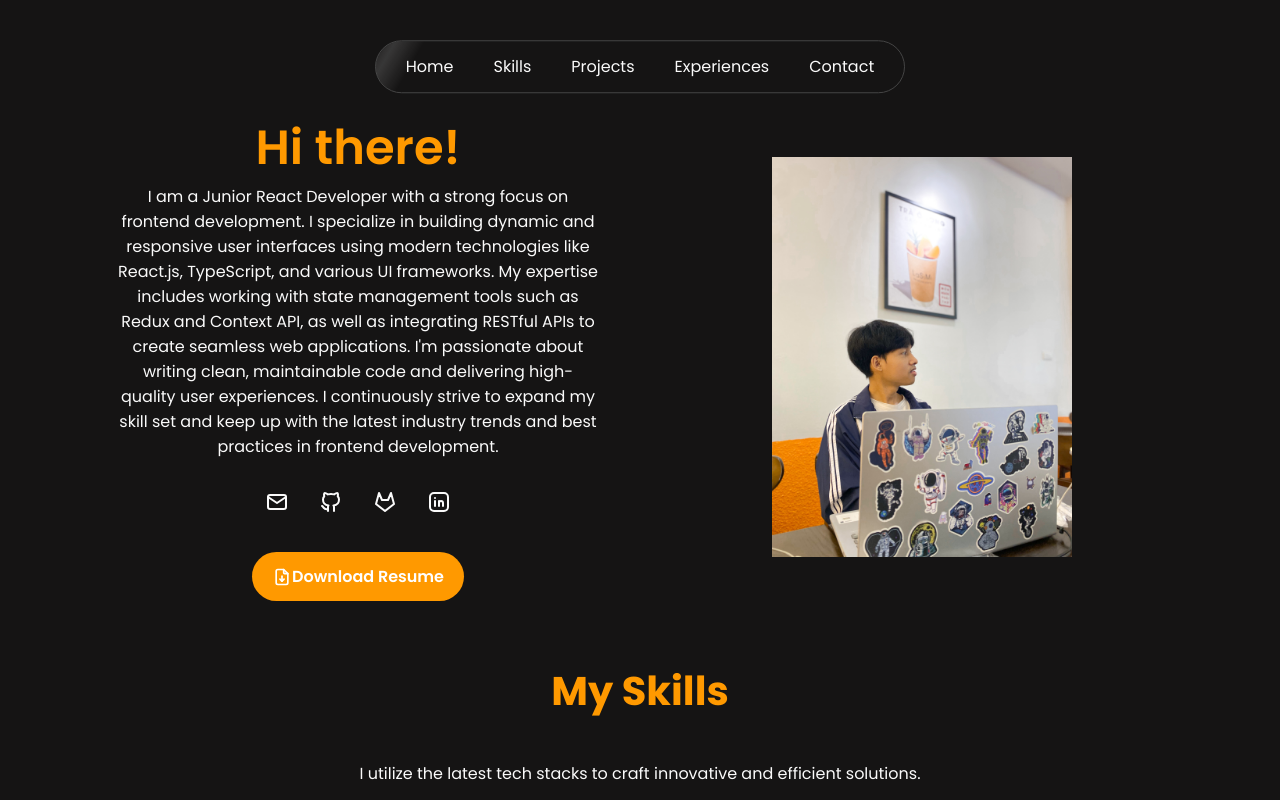
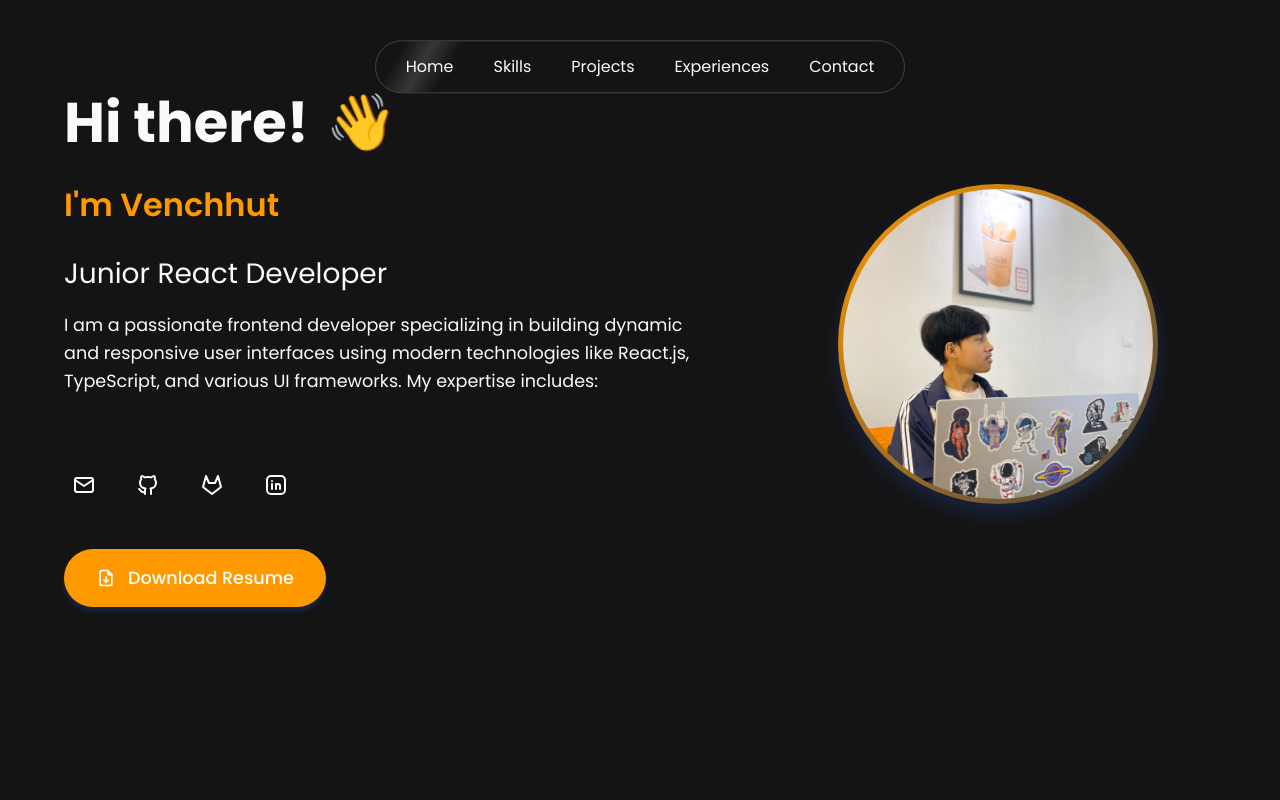
Before and after one commit to Venchhut/Portfolio, a React (Vite) app: page / in a window 1280 px wide. Shown: the top 800 px of the page. Built offline with nearby package versions, Linux system fonts and the light colour scheme.

Commit message:
fix: update homeSection

```diff
--- a/src/components/home/HeroSection.css
+++ b/src/components/home/HeroSection.css
@@ -1,124 +1,296 @@
-* {
-  margin: 0;
-  padding: 0;
-  box-sizing: border-box;
-}
-
-body {
-  font-family: "Poppins", sans-serif;
+:root {
+  --background-secondary: #f3f4f6;
+  --transition-speed: 0.3s;
 }
 
 .home {
-  padding: 40px 0;
+  min-height: 100vh;
+  padding: 80px 0;
+  background: linear-gradient(
+    135deg,
+    var(--background) 0%,
+    var(--background-secondary) 100%
+  );
 }
 
 .home-content {
   display: grid;
-  grid-template-columns: 1fr 1fr;
-  gap: 40px;
-  width: 85%;
+  grid-template-columns: 1.2fr 0.8fr;
+  gap: 60px;
+  width: 90%;
+  max-width: 1200px;
   margin: 0 auto;
+  align-items: center;
 }
 
 .left-content {
   display: flex;
   flex-direction: column;
-  justify-content: center;
+  gap: 2rem;
+}
+
+.text-content {
+  display: flex;
+  flex-direction: column;
+  gap: 1rem;
+}
+
+.title {
+  font-size: 3.5rem;
+  font-weight: 700;
+  color: var(--text-primary);
+  display: flex;
   align-items: center;
-  text-align: center;
-  margin-top: 10%;
-  padding: 20px;
-  border-radius: 10px;
+  gap: 1rem;
+}
+
+.wave {
+  animation: wave 2.5s infinite;
+  transform-origin: 70% 70%;
+  display: inline-block;
+}
+
+@keyframes wave {
+  0% {
+    transform: rotate(0deg);
+  }
+  10% {
+    transform: rotate(14deg);
+  }
+  20% {
+    transform: rotate(-8deg);
+  }
+  30% {
+    transform: rotate(14deg);
+  }
+  40% {
+    transform: rotate(-4deg);
+  }
+  50% {
+    transform: rotate(10deg);
+  }
+  60% {
+    transform: rotate(0deg);
+  }
+  100% {
+    transform: rotate(0deg);
+  }
+}
+
+.subtitle {
+  font-size: 2rem;
+  color: var(--primary-color);
+  font-weight: 600;
+  margin-bottom: 0.5rem;
+}
+
+.typing-text {
+  font-size: 1.75rem;
+  color: var(--text-secondary);
+  border-right: 3px solid var(--primary-color);
+  padding-right: 5px;
+  animation: typing 4s steps(30, end) infinite,
+    blink 0.7s step-end infinite alternate;
+  white-space: nowrap;
+  overflow: hidden;
+  max-width: fit-content;
+}
+
+@keyframes typing {
+  0%,
+  90%,
+  100% {
+    width: 0;
+  }
+  30%,
+  60% {
+    width: 100%;
+  }
+}
+
+@keyframes blink {
+  50% {
+    border-color: transparent;
+  }
+}
+
+@keyframes typing {
+  from {
+    width: 0;
+  }
+  to {
+    width: 100%;
+  }
+}
+
+@keyframes blink {
+  50% {
+    border-color: transparent;
+  }
+}
+
+.description {
+  font-size: 1.1rem;
+  color: var(--text-secondary);
+  line-height: 1.6;
+  margin-bottom: 1rem;
+}
+
+.social-links {
+  display: flex;
+  gap: 1.5rem;
+  margin-top: 1rem;
+}
+
+.social-icon {
+  color: var(--text-primary);
+  font-size: 1.75rem;
+  padding: 0.5rem;
+  border-radius: 50%;
+  background: var(--background);
+  box-shadow: 0 4px 6px -1px rgba(0, 0, 0, 0.1);
+  transition: all var(--transition-speed) ease;
+}
+
+.social-icon:hover {
+  color: var(--primary-color);
+  transform: translateY(-2px);
+  box-shadow: 0 6px 8px -1px rgba(0, 0, 0, 0.15);
+}
+
+.download-resume {
+  display: flex;
+  align-items: center;
+  gap: 0.75rem;
+  padding: 1rem 2rem;
+  border-radius: 50px;
+  background: var(--primary-color);
+  color: white;
+  border: none;
+  font-size: 1.1rem;
+  font-weight: 500;
+  cursor: pointer;
+  box-shadow: 0 4px 6px -1px rgba(37, 99, 235, 0.3);
+  transition: all var(--transition-speed) ease;
+  width: fit-content;
+}
+
+.download-resume:hover {
+  background: var(--secondary-color);
+  box-shadow: 0 6px 8px -1px rgba(37, 99, 235, 0.35);
 }
 
 .right-content {
   display: flex;
   justify-content: center;
   align-items: center;
-  margin-top: 10%;
-  background-color: transparent;
 }
 
-.title {
-  font-size: 3rem; /* Bigger title */
-  font-weight: 600;
-  color: var(--primary-color);
+.image-wrapper {
+  position: relative;
+  width: 320px;
+  height: 320px;
+  border-radius: 50%;
+  background: linear-gradient(
+    135deg,
+    var(--primary-color),
+    var(--secondary-color)
+  );
+  padding: 5px;
+  box-shadow: 0 10px 20px rgba(37, 99, 235, 0.2);
 }
 
-.icons-link {
-  margin-top: 20px;
-}
-
-.icons-link a {
-  margin: 0 15px;
-  font-size: 2rem;
-  transition: transform 0.3s ease, color 0.3s ease;
-}
-
-.icons-link a:hover {
-  transform: scale(1.15);
-  color: var(--primary-color); /* Change color on hover */
-}
-
-.download-resume {
-  display: flex;
-  justify-content: center;
-  align-items: center;
-  margin-top: 25px;
-  padding: 12px 20px;
-  border-radius: 50px;
-  background-color: var(--primary-color);
-  border: none;
-  color: white;
-  font-size: 1rem;
-  transition: transform 0.3s ease, background-color 0.3s ease;
-}
-
-.download-resume:hover {
-  transform: scale(1.05);
-  background-color: #0057b8;
-}
-
-img {
-  max-width: 300px;
+.image-wrapper img {
+  width: 100%;
+  height: 100%;
+  object-fit: cover;
+  border-radius: 50%;
+  border: 4px solid var(--background);
 }
 
 @media screen and (max-width: 1024px) {
   .home-content {
     grid-template-columns: 1fr;
+    text-align: center;
+    gap: 40px;
+  }
+
+  .left-content {
+    align-items: center;
+    order: 2;
   }
 
   .right-content {
-    order: -1;
-    margin-top: 30%;
+    order: 1;
   }
 
-  .left-content {
-    margin-top: 20%;
+  .skills-list {
+    align-items: center;
+  }
+
+  .title {
+    justify-content: center;
+    font-size: 3rem;
+  }
+
+  .subtitle {
+    font-size: 1.75rem;
+  }
+
+  .typing-text {
+    font-size: 1.25rem;
   }
 }
 
 @media screen and (max-width: 768px) {
+  .home {
+    padding: 60px 0;
+  }
+
+  .title {
+    font-size: 2.5rem;
+  }
+
+  .subtitle {
+    font-size: 1.5rem;
+  }
+
+  .description {
+    font-size: 1rem;
+  }
+
+  .image-wrapper {
+    width: 280px;
+    height: 280px;
+  }
+
+  .download-resume {
+    padding: 0.75rem 1.5rem;
+    font-size: 1rem;
+  }
+}
+
+@media screen and (max-width: 480px) {
+  .home-content {
+    width: 95%;
+  }
+
+  .image-wrapper {
+    width: 240px;
+    height: 240px;
+  }
+
   .title {
     font-size: 2rem;
   }
 
-  .download-resume {
-    padding: 10px 15px;
-    font-size: 0.9rem;
-  }
-  .right-content {
-    order: -1;
-    margin-top: 20%;
+  .subtitle {
+    font-size: 1.25rem;
   }
 
-  .left-content {
-    order: 1;
-    margin-top: 10%;
-  }
-
-  img {
-    max-width: 75%;
-    margin-top: 10px;
+  .typing-text {
+    font-size: 1rem;
+    text-align: center;
+    align-items: center;
   }
 }
--- a/src/components/home/HeroSection.tsx
+++ b/src/components/home/HeroSection.tsx
@@ -10,73 +10,104 @@ import {
 import profile from "../../assets/profile.jpg";
 
 const HeroSection = () => {
+  const containerVariants = {
+    hidden: { opacity: 0 },
+    visible: {
+      opacity: 1,
+      transition: {
+        staggerChildren: 0.3,
+      },
+    },
+  };
+
+  const itemVariants = {
+    hidden: { y: -20, opacity: 0 },
+    visible: {
+      y: 0,
+      opacity: 1,
+    },
+  };
+
   return (
     <section className="home" id="home">
-      <div className="home-content">
+      <motion.div
+        className="home-content"
+        variants={containerVariants}
+        initial="hidden"
+        animate="visible"
+      >
         <div className="left-content">
-          <motion.h1
-            initial={{ y: -50, opacity: 0 }}
-            animate={{ y: 0, opacity: 1 }}
-            transition={{ duration: 0.5, delay: 0.5 }}
-            className="title"
-          >
-            Hi there!
-          </motion.h1>
-          <motion.p>
-            I am a Junior React Developer with a strong focus on frontend
-            development. I specialize in building dynamic and responsive user
-            interfaces using modern technologies like React.js, TypeScript, and
-            various UI frameworks. My expertise includes working with state
-            management tools such as Redux and Context API, as well as
-            integrating RESTful APIs to create seamless web applications. I'm
-            passionate about writing clean, maintainable code and delivering
-            high-quality user experiences. I continuously strive to expand my
-            skill set and keep up with the latest industry trends and best
-            practices in frontend development.
-          </motion.p>
-          <div className="icons-link">
+          <motion.div className="text-content" variants={itemVariants}>
+            <h1 className="title">
+              Hi there! <span className="wave">👋</span>
+            </h1>
+            <h2 className="subtitle">I'm Venchhut</h2>
+            <div className="typing-text">Junior React Developer</div>
+            <p className="description">
+              I am a passionate frontend developer specializing in building
+              dynamic and responsive user interfaces using modern technologies
+              like React.js, TypeScript, and various UI frameworks. My expertise
+              includes:
+            </p>
+          </motion.div>
+
+          <motion.div className="social-links" variants={itemVariants}>
             <motion.a
-              href="mailto:venchhut@gamil.com"
-              initial={{ y: -50, opacity: 0 }}
-              animate={{ y: 0, opacity: 1 }}
-              transition={{ duration: 0.5, delay: 0.5 }}
+              href="mailto:venchhut@gmail.com"
+              className="social-icon"
+              whileHover={{ scale: 1.1 }}
+              whileTap={{ scale: 0.95 }}
             >
               <IconMail />
             </motion.a>
             <motion.a
               href="https://github.com/venchhut"
-              initial={{ y: -50, opacity: 0 }}
-              animate={{ y: 0, opacity: 1 }}
-              transition={{ duration: 0.5, delay: 0.5 }}
+              className="social-icon"
+              whileHover={{ scale: 1.1 }}
+              whileTap={{ scale: 0.95 }}
             >
               <IconBrandGithub />
             </motion.a>
             <motion.a
               href="https://gitlab.com/venchhut129"
-              initial={{ y: -50, opacity: 0 }}
-              animate={{ y: 0, opacity: 1 }}
-              transition={{ duration: 0.5, delay: 0.5 }}
+              className="social-icon"
+              whileHover={{ scale: 1.1 }}
+              whileTap={{ scale: 0.95 }}
             >
               <IconBrandGitlab />
             </motion.a>
             <motion.a
               href="https://www.linkedin.com/in/venchhut/"
-              initial={{ y: -50, opacity: 0 }}
-              animate={{ y: 0, opacity: 1 }}
-              transition={{ duration: 0.5, delay: 0.5 }}
+              className="social-icon"
+              whileHover={{ scale: 1.1 }}
+              whileTap={{ scale: 0.95 }}
             >
               <IconBrandLinkedin />
             </motion.a>
+          </motion.div>
+
+          <motion.button
+            className="download-resume"
+            variants={itemVariants}
+            whileHover={{ scale: 1.05 }}
+            whileTap={{ scale: 0.95 }}
+          >
+            <IconFileDownload size={20} />
+            <span>Download Resume</span>
+          </motion.button>
+        </div>
+
+        <motion.div className="right-content" variants={itemVariants}>
+          <div className="image-wrapper">
+            <motion.img
+              src={profile}
+              alt="profile"
+              whileHover={{ scale: 1.05 }}
+              transition={{ type: "spring", stiffness: 300 }}
+            />
           </div>
-          <button className="download-resume">
-            <IconFileDownload size={20} />
-            <motion.a>Download Resume</motion.a>
-          </button>
-        </div>
-        <div className="right-content">
-          <img src={profile} alt="profile" />
-        </div>
-      </div>
+        </motion.div>
+      </motion.div>
     </section>
   );
 };
```
